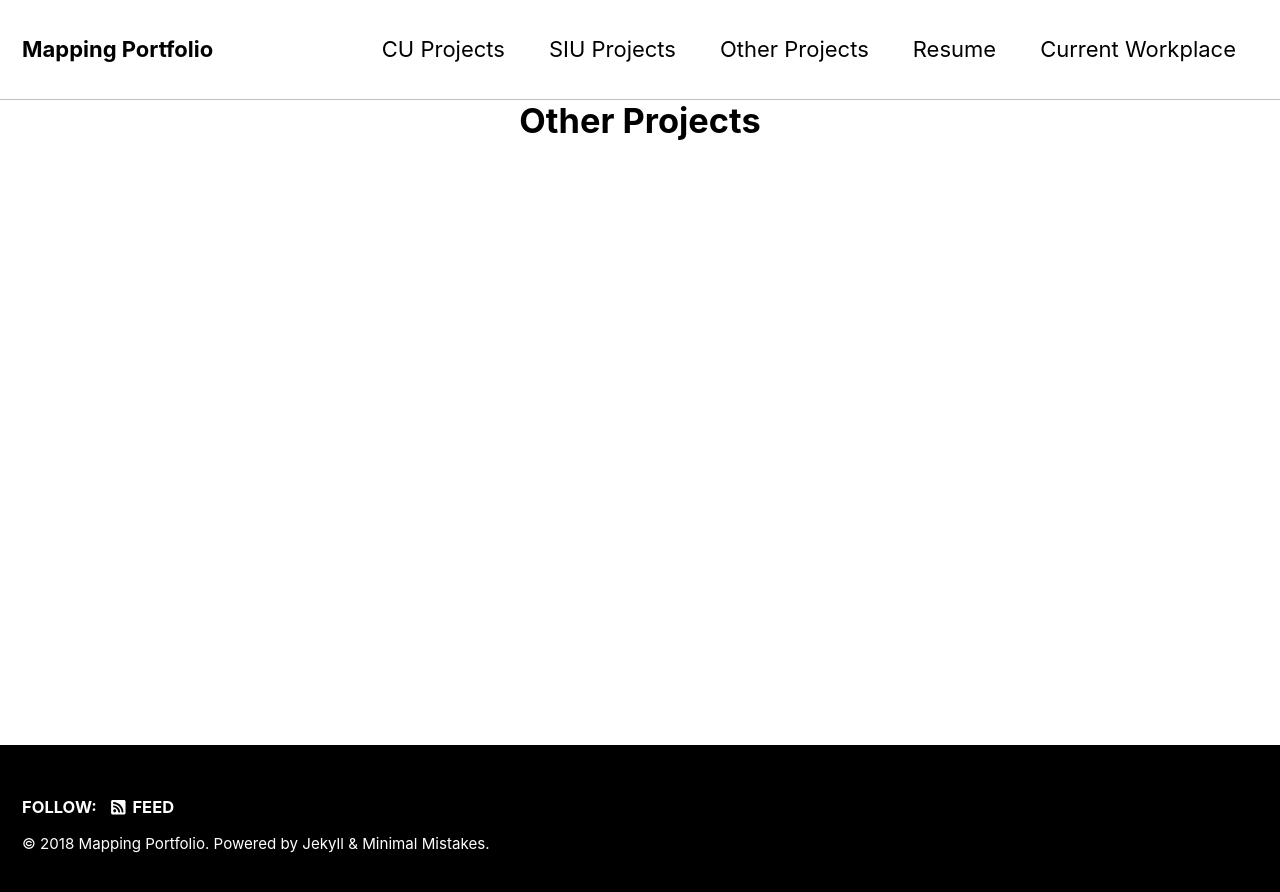
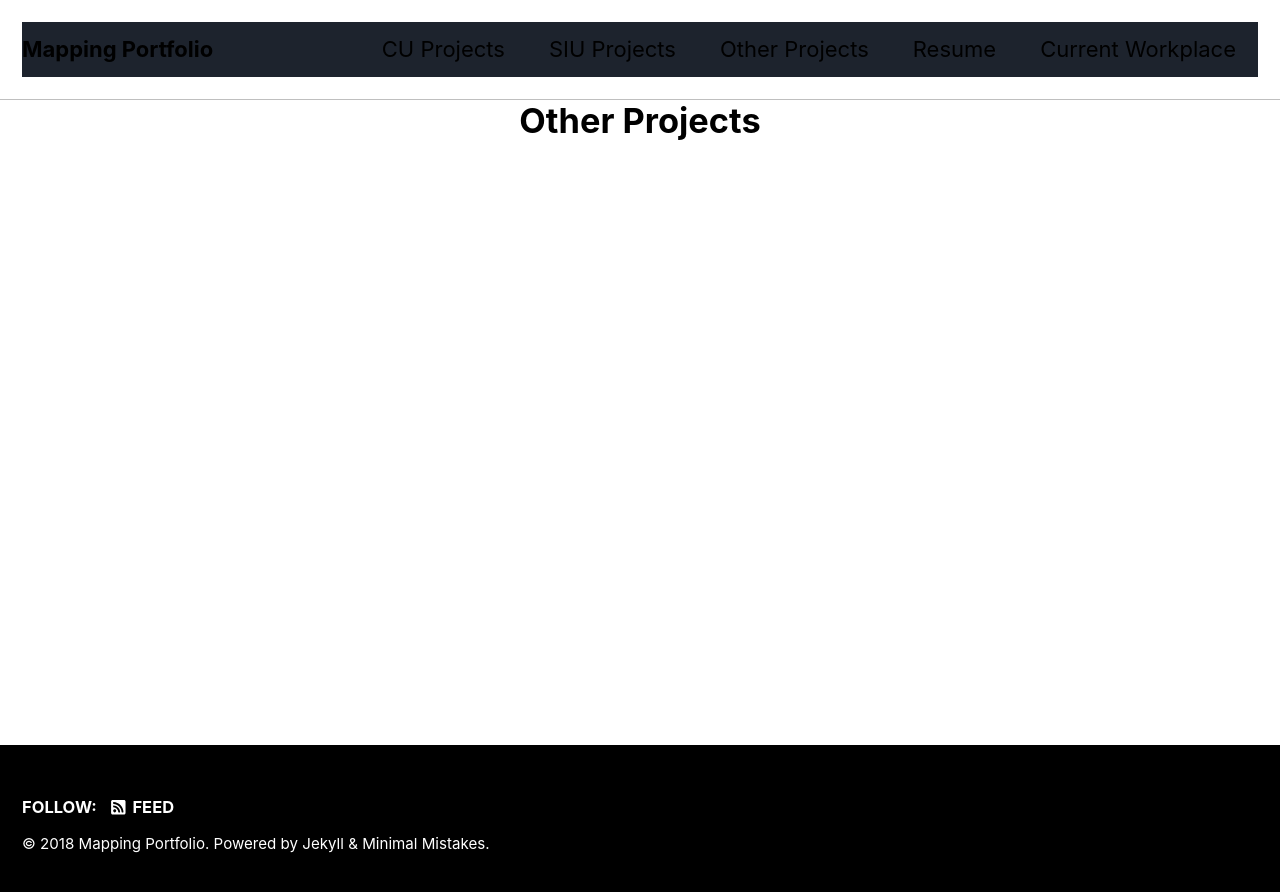
Before and after one commit to WilliamsTravis/WilliamsTravis.github.io, a Jekyll site: the page built from _pages/other-page.html, in a window 1280 px wide. Shown: the top 892 px of the page. Built offline with Jekyll 4.4.1, drawn with Linux system fonts in a browser that asks for light colours; nearby versions of some CDN libraries.

Commit message:
Update _navigation.scss

```diff
--- a/_sass/minimal-mistakes/_navigation.scss
+++ b/_sass/minimal-mistakes/_navigation.scss
@@ -179,7 +179,8 @@
   display: flex;
   -webkit-box-align: center;
   align-items: center;
-  background: $background-color;
+  /*background: $background-color;*/
+  background: #1d232d;
 
 
   a {
```
